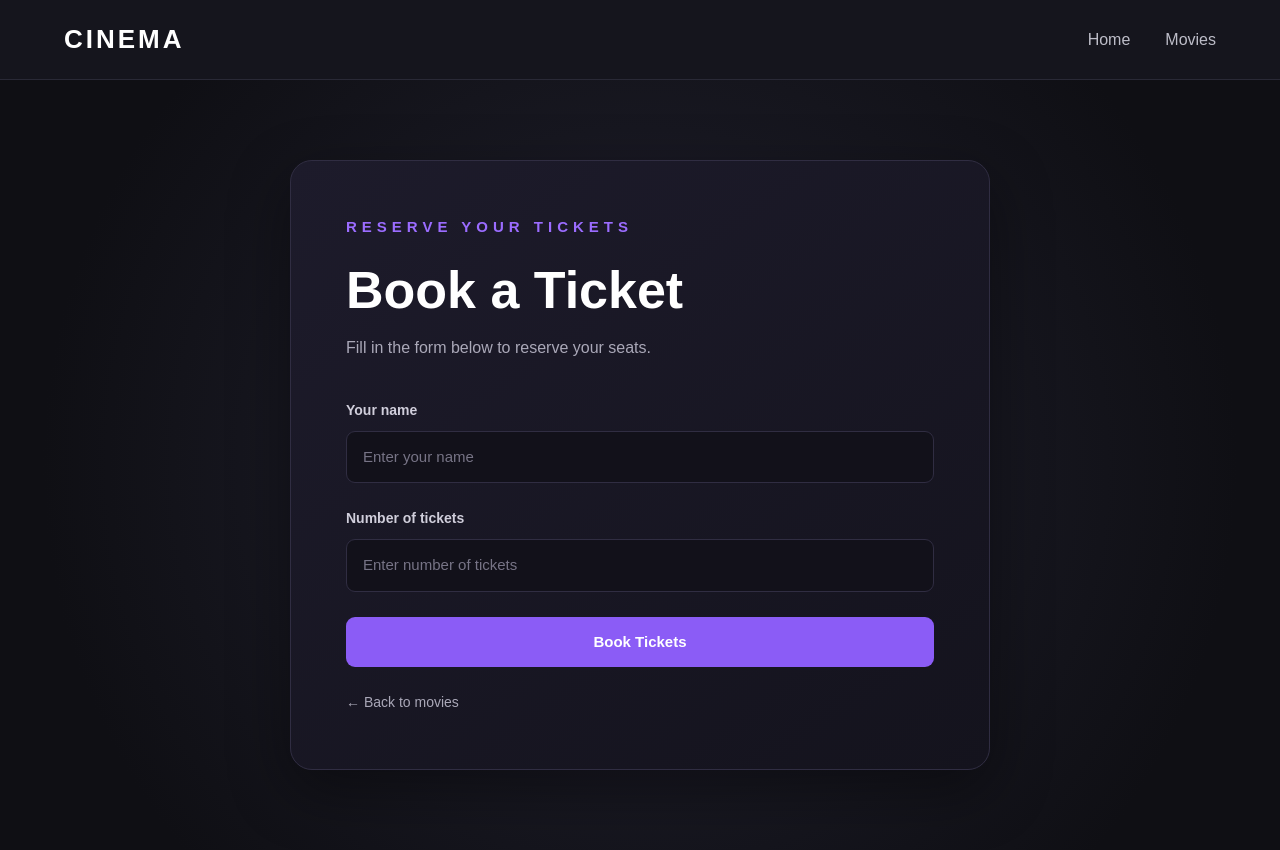
After one commit to megumikx/Django07hm, a Django app: page /bookings/1/ in a window 1280 px wide. The commit adds this page. Run offline with Django 5.2, Linux system fonts and the light colour scheme; some libraries are stand-ins or nearby versions.

Commit message:
Add booking page

```diff
--- a/main/static/main/css/main.css
+++ b/main/static/main/css/main.css
@@ -659,3 +659,167 @@ body {
         grid-template-columns: 1fr;
     }
 }
+
+
+/* BOOKING PAGE */
+
+.booking-page {
+    min-height: calc(100vh - 80px);
+    padding: 80px 20px;
+    display: flex;
+    justify-content: center;
+    align-items: flex-start;
+
+    background:
+        radial-gradient(circle at center, #29213d 0%, #171720 45%, #0f0f14 80%);
+}
+
+.booking-card {
+    width: 700px;
+    padding: 55px;
+
+    background: linear-gradient(145deg, #1d1b2b, #14131d);
+
+    border: 1px solid #302d42;
+    border-radius: 22px;
+
+    box-shadow: 0 20px 60px rgba(0, 0, 0, 0.4);
+}
+
+.booking-card h1 {
+    margin: 15px 0 15px;
+
+    color: white;
+    font-size: 52px;
+    font-weight: 800;
+}
+
+.booking-description {
+    margin-bottom: 40px;
+
+    color: #aaa8b8;
+    font-size: 16px;
+}
+
+
+/* FORM */
+
+.booking-card form {
+    margin-top: 20px;
+}
+
+.booking-card .form-group {
+    margin-bottom: 25px;
+}
+
+.booking-card label {
+    display: block;
+
+    margin-bottom: 10px;
+
+    color: #d0cedb;
+
+    font-size: 14px;
+    font-weight: 600;
+}
+
+.booking-card input {
+    width: 100%;
+    padding: 14px 16px;
+
+    box-sizing: border-box;
+
+    background: #12111a;
+
+    border: 1px solid #302d42;
+    border-radius: 9px;
+
+    color: white;
+    font-size: 15px;
+
+    outline: none;
+
+    transition: 0.3s;
+}
+
+.booking-card input::placeholder {
+    color: #777486;
+}
+
+.booking-card input:focus {
+    border-color: #8b5cf6;
+
+    box-shadow: 0 0 0 3px rgba(139, 92, 246, 0.12);
+}
+
+
+/* BUTTON */
+
+.booking-button {
+    width: 100%;
+
+    padding: 14px 22px;
+
+    border: none;
+    border-radius: 9px;
+
+    background: #8b5cf6;
+
+    color: white;
+
+    font-size: 15px;
+    font-weight: 700;
+
+    cursor: pointer;
+
+    transition: 0.3s;
+}
+
+.booking-button:hover {
+    background: #7c4ee8;
+
+    transform: translateY(-2px);
+
+    box-shadow: 0 8px 25px rgba(139, 92, 246, 0.25);
+}
+
+
+/* BACK BUTTON */
+
+.booking-card .back-button {
+    display: inline-block;
+
+    margin-top: 25px;
+
+    color: #aaa8b8;
+
+    text-decoration: none;
+
+    font-size: 14px;
+
+    transition: 0.3s;
+}
+
+.booking-card .back-button:hover {
+    color: white;
+
+    text-decoration: none;
+}
+
+
+/* MOBILE */
+
+@media (max-width: 700px) {
+
+    .booking-page {
+        padding: 50px 20px;
+    }
+
+    .booking-card {
+        padding: 35px 25px;
+    }
+
+    .booking-card h1 {
+        font-size: 40px;
+    }
+}
--- /dev/null
+++ b/main/templates/main/booking.html
@@ -0,0 +1,79 @@
+<!DOCTYPE html>
+<html lang="en">
+<head>
+    <meta charset="UTF-8">
+    <title>Title</title>
+</head>
+<body>
+
+</body>
+</html>{% extends 'main/layout.html' %}
+
+{% block title %}
+Booking
+{% endblock %}
+
+{% block content %}
+
+<div class="booking-page">
+
+    <div class="booking-card">
+
+        <p class="subtitle">RESERVE YOUR TICKETS</p>
+
+        <h1>Book a Ticket</h1>
+
+        <p class="booking-description">
+            Fill in the form below to reserve your seats.
+        </p>
+
+        <form method="post">
+
+            {% csrf_token %}
+
+            <div class="form-group">
+
+                <label for="name">
+                    Your name
+                </label>
+
+                <input
+                    type="text"
+                    id="name"
+                    name="name"
+                    placeholder="Enter your name"
+                >
+
+            </div>
+
+            <div class="form-group">
+
+                <label for="tickets">
+                    Number of tickets
+                </label>
+
+                <input
+                    type="number"
+                    id="tickets"
+                    name="tickets"
+                    min="1"
+                    placeholder="Enter number of tickets"
+                >
+
+            </div>
+
+            <button type="submit" class="booking-button">
+                Book Tickets
+            </button>
+
+        </form>
+
+        <a href="{% url 'movies' %}" class="back-button">
+            ← Back to movies
+        </a>
+
+    </div>
+
+</div>
+
+{% endblock %}
--- a/main/templates/main/movie.html
+++ b/main/templates/main/movie.html
@@ -47,7 +47,7 @@
 
         {% if movie.seats > 0 %}
 
-            <a href="#" class="movie-button">
+            <a href="{% url 'booking' movie.id %}" class="movie-button">
                 Book ticket
             </a>
 
--- a/main/urls.py
+++ b/main/urls.py
@@ -6,15 +6,7 @@ urlpatterns = [
     path('', views.index, name='home'),
     path('about/', views.about, name='about'),
 
-    path(
-        'movies/',
-        views.MoviesView.as_view(),
-        name='movies'
-    ),
-
-    path(
-        'movies/<int:movie_id>/',
-        views.MovieDetailView.as_view(),
-        name='movie'
-    ),
+    path('movies/', views.MoviesView.as_view(), name='movies' ),
+    path('movies/<int:movie_id>/', views.MovieDetailView.as_view(), name='movie'),
+    path('bookings/<int:movie_id>/', views.BookingView.as_view(), name='booking'),
 ]
--- a/main/views.py
+++ b/main/views.py
@@ -8,6 +8,11 @@ def index(request):
 
 def about(request):
     return render(request, 'main/about.html')
+
+class BookingView(View):
+    def get(self, request, movie_id):
+        return render(request, 'main/booking.html')
+
 
 
 class MoviesView(View):
```
